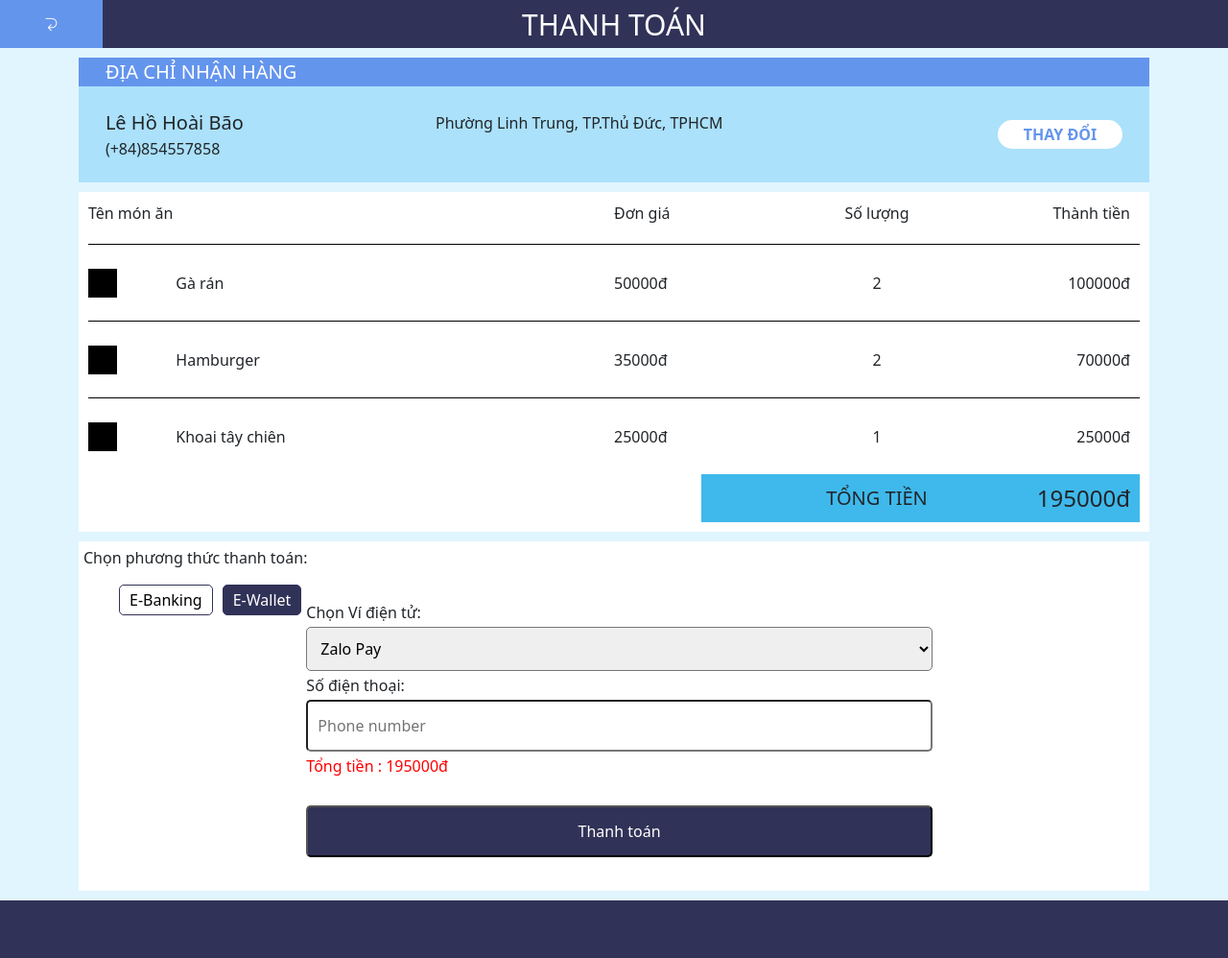
After one commit to khanhtran01/Restaurant_System, a PHP site: template mvc/views/payment.html in a window 1280 px wide. The commit adds this page. Shown: the whole page at 96% size. Run offline with PHP 8.4, Linux system fonts and the light colour scheme; the template is opened without the code that fills it, so the values that code supplies are empty.

Commit message:
lehohoaibao
Change payment.css and payment.html

```diff
--- a/assets/css/payment.css
+++ b/assets/css/payment.css
@@ -1,80 +1,274 @@
 * {
     margin: 0px;
     padding: 0px;
-    box-sizing: border-box;
 }
+
 :root {
     --main--color :rgba(49,50,88,255);
-    --header--border--color: #eaebea;
 }
 
-/* -----------------header-------------------- */
-.header {
-    position: inherit;
-    height: 52px;
-    box-shadow: 4px 4px 4px var(--header--border--color);
+.row
+{
+    --bs-gutter-x: 0rem;
 }
 
-.btn--back{
-    position: absolute;
-    margin: 5px 0px;
-    margin-left: 5%;
+/* .header
+{
+    margin-bottom: 10px;
+} */
+
+.full-content
+{
+    padding: 10px 0;
+    background-color: #e1f5ff;
 }
-.btn--back li {
-    float: left;
-    list-style: none;
-    padding: 10px;
-}
-.icon--back {
+
+.header-block
+{
     color: white;
     background-color: var(--main--color);
-    border-radius: 5px;
+    height: 50px;
 }
 
-.title{
-    position: absolute;
-    margin: 5px 0;
-    left: 0px;
-    right: 0px;
-    padding: 10px 0px;
+.back-btn
+{
+    display: flex;
+    height: 50px;
+    align-items: center;
+    justify-content: center;
+}
+
+.back-btn:hover
+{
+    background-color: cornflowerblue;
+    cursor: pointer;
+}
+
+.header-term
+{
+    display: flex;
+    align-items: center;
+    justify-content: center;
+    font-size: 30px;
+}
+
+.info-header
+{
+    height: 30px;
+    background-color: cornflowerblue;
+    font-size: 20px;
+    line-height: 30px;
+    padding-left: 2.5%;
+    color: white;
+}
+
+.info-body
+{
+    height: 100px;
+    background-color: #abe1fa;
+}
+
+.info-name_mobile
+{
+    padding-left: 2.5%;
+    margin: auto;
+}
+
+.info-name
+{
+    font-size: 20px;
+}
+
+.info-address
+{
+    padding-top: 26px;
+}
+
+.info-change
+{
+    display: flex;
+    align-items: center;
+    justify-content: center;
+}
+
+.change_info-btn
+{
+    width: 70%;
+    min-height: 30px;
+    background-color: white;
+    text-align: center;
+    line-height: 30px;
+    color: cornflowerblue;
+    font-weight: 600;
+    border-radius: 15px;
+}
+
+.change_info-btn:hover
+{
+    background-color: whitesmoke;
+    cursor: pointer;
+}
+
+.product-list
+{
+    /* height: 200px; */
+    background-color: white;
+    margin: 10px 0;
+    padding: 10px 10px;
+}
+
+.list-header
+{
+    padding-bottom: 20px;
+}
+
+.show-product
+{
+    display: flex;
+    flex-direction: column;
+}
+
+.product
+{
+    border-color: black;
+    border-style: solid;
+    border-width: 0px;
+    border-top-width: 1px;
+    height: 80px;
+    align-items: center;
+}
+
+.product-count
+{
     text-align: center;
 }
-.title a{
-    text-decoration: none;
-    color : black;
-    font-weight: 600;
+
+.product-total
+{
+    text-align: right;
+    padding-right: 10px;
 }
 
-/* ---------------container---------------------- */
-
-.showProduct--item{
-    background-color: antiquewhite;
-    display: flex;
-    flex-direction: row;
-    margin: 10px;
-    box-shadow: 2px 2px 2px black;
+.box
+{
+    width: 30px;
+    height: 30px;
+    background-color: black;
 }
 
-.item--image {
-    width: 100px;
-    height: 100px;
-}
-.item--details{
-    width: 100%;
-    margin-left: 10px;
-}
-.item--details .item--details--name{
-    margin: 10px 0px;
-}
-.item--details .item--details--price{
-    float: right;
-    margin-right: 10px;
-    color: red;
+.total
+{
+    height: 50px;
+    background-color: #3fb9eb;
+    justify-content: end;
 }
 
+.total-blank1
+{
+    background-color: white;
+}
+
+.total-text
+{
+    line-height: 50px;
+    text-align: center;
+    font-size: 20px;
+}
+
+.total-num
+{
+    line-height: 50px;
+    font-size: 24px;
+    text-align: right;
+    padding-right: 10px;
+}
+
+.payment-method
+{
+    padding: 8px 0;
+    display: flex;
+    background-color: turquoise;
+}
+
+.payment-text
+{
+    font-size: 18px;
+    padding-left: 12px;
+    margin-right: 24px;
+    line-height: 40px;
+}
+
+.method
+{
+    margin: 0 8px;
+    padding-left: 16px;
+    padding-right: 16px;
+    /* min-width: 100px; */
+    background-color: white;
+    line-height: 36px;
+    height: 40px;
+    border-style: solid;
+    border-width: 2px;
+    text-align: center;
+    border-radius: 20px;
+}
+
+.method:hover
+{
+    cursor: pointer;
+}
+
+.method:checked
+{
+    background-color: gray;
+}
+
+.pay
+{
+    border-style: double;
+    border-width: 0px;
+    border-top-width: 5px;
+    height: 80px;
+    background-color: yellow;
+
+}
+
+.attention
+{
+    font-size: 12px;
+    margin-top: 54px;
+    padding-left: 12px;
+}
+
+.pay-action
+{
+    display: flex;
+    align-items: center;
+    justify-content: center;
+}
+
+.pay-btn
+{
+    width: 200px;
+    height: 40px;
+    border-radius: 20px;
+    background-color: rgb(18, 60, 136);
+    color: white;
+    line-height: 40px;
+    font-size: 20px;
+    text-align: center;
+}
+
+.pay-btn:hover
+{
+    opacity: 80%;
+    cursor: pointer;
+}
 
 .chooseMethod{
-    margin: 20px 10px 10px 10px;
+    margin-top: 10px;
+    padding: 5px;
+    background-color: white;
 }
 
 .chooMethod--choose {
--- /dev/null
+++ b/mvc/views/payment.html
@@ -0,0 +1,172 @@
+<!DOCTYPE html>
+<html lang="en">
+<head>
+    <meta charset="UTF-8">
+    <meta http-equiv="X-UA-Compatible" content="IE=edge">
+    <meta name="viewport" content="width=device-width, initial-scale=1.0">
+    <link href="https://cdn.jsdelivr.net/npm/bootstrap@5.1.3/dist/css/bootstrap.min.css" rel="stylesheet" integrity="sha384-1BmE4kWBq78iYhFldvKuhfTAU6auU8tT94WrHftjDbrCEXSU1oBoqyl2QvZ6jIW3" crossorigin="anonymous">
+    <script src="https://cdn.jsdelivr.net/npm/bootstrap@5.1.3/dist/js/bootstrap.bundle.min.js" integrity="sha384-ka7Sk0Gln4gmtz2MlQnikT1wXgYsOg+OMhuP+IlRH9sENBO0LRn5q+8nbTov4+1p" crossorigin="anonymous"></script>
+    <link rel="stylesheet" href="../../assets/css/payment.css">
+    <link rel="stylesheet" href="../../assets/fontawesome-free-5.15.4-web/css/all.css">
+    <link rel="stylesheet" href="../../assets/themify-icons/themify-icons.css">
+    <title>Document</title>
+</head>
+<body>
+    <div class="header">
+        <div class="header-block row">
+            <div class="back-btn col-1">
+                <em class="ti-back-left"></em>
+            </div>
+            <div class="header-term col-10">THANH TOÁN</div>
+        </div>
+    </div>
+
+    <div class="full-content">
+        <div class="container">
+            <div class="customer-info">
+                <div class="info-header">
+                    ĐỊA CHỈ NHẬN HÀNG
+                </div>
+                <div class="info-body row">
+                    <div class="info-name_mobile col-4">
+                        <div class="info-name">Lê Hồ Hoài Bão</div>
+                        <div class="info-mobile">(+84)854557858</div>
+                    </div>
+                    <div class="info-address col-6">
+                        Phường Linh Trung, TP.Thủ Đức, TPHCM
+                    </div>
+                    <div class="info-change col-2">
+                        <div class="change_info-btn">THAY ĐỔI</div>
+                    </div>
+                </div>
+            </div>
+
+            <div class="product-list">
+                <div class="list-header row">
+                    <div class="product-name col-6">Tên món ăn</div>
+                    <div class="product-price col-2">Đơn giá</div>
+                    <div class="product-count col-2">Số lượng</div>
+                    <div class="product-total col-2">Thành tiền</div>
+                </div>
+                <div class="show-product">
+                    <div class="product row">
+                        <div class="product-img col-1">
+                            <div class="box"></div>
+                        </div>
+                        <div class="product-name col-5">Gà rán</div>
+                        <div class="product-price col-2">50000đ</div>
+                        <div class="product-count col-2">2</div>
+                        <div class="product-total col-2">100000đ</div>
+                    </div>
+                    <div class="product row">
+                        <div class="product-img col-1">
+                            <div class="box"></div>
+                        </div>
+                        <div class="product-name col-5">Hamburger</div>
+                        <div class="product-price col-2">35000đ</div>
+                        <div class="product-count col-2">2</div>
+                        <div class="product-total col-2">70000đ</div>
+                    </div>
+                    <div class="product row">
+                        <div class="product-img col-1">
+                            <div class="box"></div>
+                        </div>
+                        <div class="product-name col-5">Khoai tây chiên</div>
+                        <div class="product-price col-2">25000đ</div>
+                        <div class="product-count col-2">1</div>
+                        <div class="product-total col-2">25000đ</div>
+                    </div>
+                </div>
+                <div class="total row">
+                    <div class="total-blank1 col-7"></div>
+                    <div class="total-blank2 col-1"></div>
+                    <div class="total-text col-2">TỔNG TIỀN</div>
+                    <div class="total-num col-2">195000đ</div>
+                </div>
+            </div>
+
+            <div class="chooseMethod">
+                <div class="chooseMethod--title">
+                    Chọn phương thức thanh toán:
+                </div>
+                <div class="chooseMethod--choose" id="chooseMethod--choose">
+                    <ul >
+                        <li onclick="changemethod('e-banking')" class="chooseMethod--method">E-Banking</li>
+                        <li onclick="changemethod('e-wallet')" class="chooseMethod--method active">E-Wallet</li>
+                    </ul>
+                </div>
+
+
+
+
+
+                <div class="form" id="form">
+                    <form id="e-banking" class="form__e-banking hide" action="">
+                        <label for="bank">Chọn ngân hàng:</label>
+                        <select id="bank" name="bank">
+                            <option value="ACB">Ngân hàng Á Châu (ACB)</option>
+                            <option value="Agribank">Agribank</option>
+                            <option value="SHB">SHB</option>
+                        </select>
+                        <label for="seri">Số seri:</label>
+                        <input type="text" name="seri" id="seri">
+                        <p class="price">Tổng tiền : 195000đ</p>
+                        <input type="submit" value="Thanh toán">
+
+                    </form>
+
+                    <form id="e-wallet" class="form__e-wallet" action="">
+                        <label for="bank">Chọn Ví điện tử:</label>
+                        <select id="e-wallet" name="e-wallet">
+                            <option value="zalo">Zalo Pay</option>
+                            <option value="momo">Momo</option>
+                        </select>
+                        <label for="seri">Số điện thoại:</label>
+                        <input type="text" name="phone" id="phone" placeholder="Phone number">
+                        <p class="price">Tổng tiền : 195000đ</p>
+
+                        <input type="submit" value="Thanh toán">
+                    </form>
+                </div>
+                <script>
+                    // Add active class to the current button (highlight it)
+                    var header = document.getElementById("chooseMethod--choose");
+                    var btns = header.getElementsByClassName("chooseMethod--method");
+
+                    for (var i = 0; i < btns.length; i++) {
+                        btns[i].addEventListener("click", function() {
+                            var current = document.getElementsByClassName("active");
+                            if (current.length > 0) {
+                                current[0].className = current[0].className.replace(" active", "");
+                            }
+                            this.className += " active";
+                        });
+                    }
+                </script>
+                <script>
+                    function changemethod(id){
+                        if (id == "e-wallet")
+                        {
+                            current = document.getElementById(id);
+                            current.classList.remove("hide")
+                            document.getElementById("e-banking").className += " hide";
+                        }
+                        if (id == "e-banking")
+                        {
+                            current = document.getElementById(id);
+                            current.classList.remove("hide")
+                            document.getElementById("e-wallet").className += " hide";
+                        }
+                    }
+                </script>
+            </div>
+        </div>
+    </div>
+
+    <div class="footer">
+
+    </div>
+
+
+</body>
+</html>
```
Also changed, not shown: mvc/views/payment.htm (deleted, +0 -165 lines).
